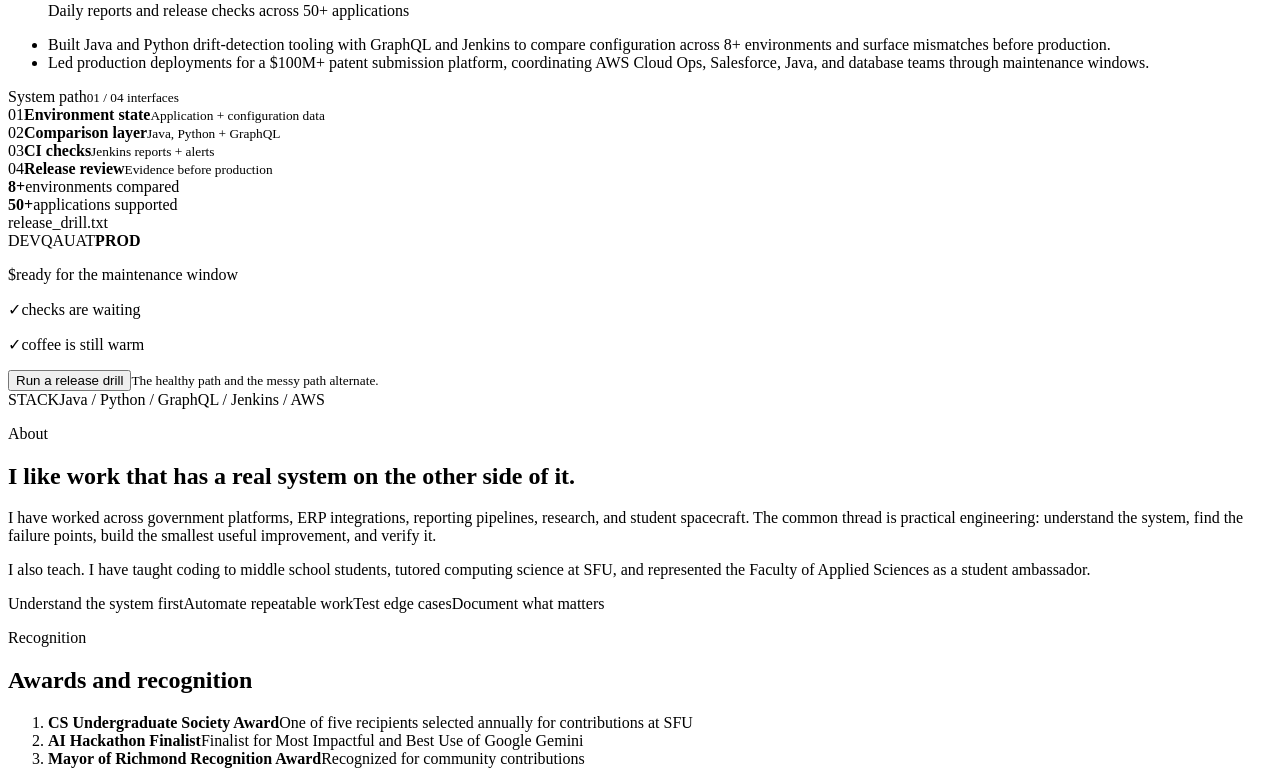
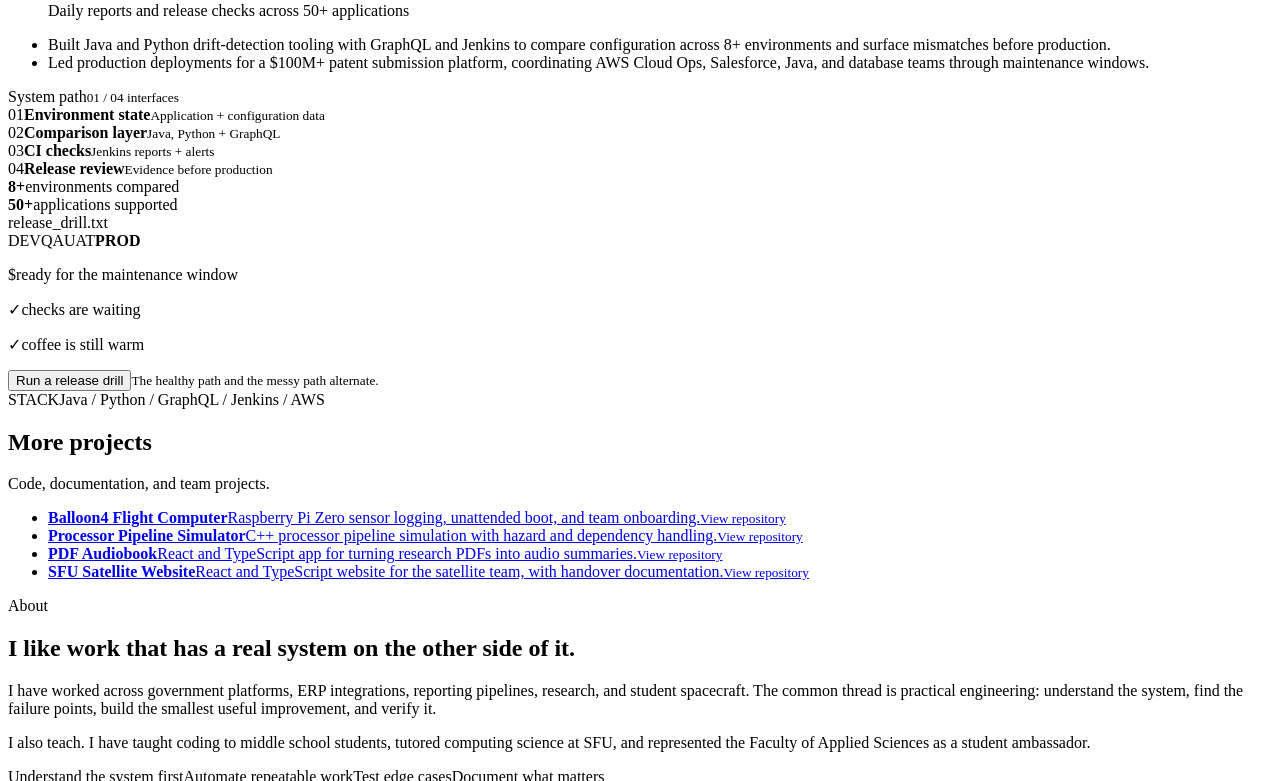
Before and after one commit to jumiknows/portfolio, a React (Vite) app: page / in a window 1280 px wide. Shown: the part 1325-2106 px from the top of the page. Built offline with nearby package versions, Linux system fonts and the light colour scheme; the HTML template or start-up script is replaced by a standard one.

Commit message:
Update portfolio projects and printable resume
* feat: align portfolio projects and resume with current work

* fix: escape project description in portfolio data

```diff
--- a/src/components/ProjectDemos.tsx
+++ b/src/components/ProjectDemos.tsx
@@ -30,7 +30,7 @@ function ReleaseDemo() {
   )
 }
 
-function AudiobookDemo() {
+function CleanListenDemo() {
   const [clean, setClean] = useState(false)
 
   return (
@@ -121,7 +121,7 @@ function FlightDemo() {
 export function ProjectDemo({ projectId }: { projectId: ProjectId }) {
   if (projectId === 'production') return <ReleaseDemo />
   if (projectId === 'privacy') return <ShareGuardDemo />
-  if (projectId === 'audiobook') return <AudiobookDemo />
+  if (projectId === 'cleanlisten') return <CleanListenDemo />
   if (projectId === 'data') return <DataPipelineDemo />
   return <FlightDemo />
 }
--- a/src/components/Workbench.tsx
+++ b/src/components/Workbench.tsx
@@ -1,5 +1,5 @@
 import { useRef, useState, type KeyboardEvent } from 'react'
-import { projects, type Project, type ProjectId } from '../content'
+import { otherProjects, projects, type Project, type ProjectId } from '../content'
 import { ProjectDemo } from './ProjectDemos'
 
 const firstProject = projects[0]
@@ -62,7 +62,7 @@ export function Workbench() {
           <small>Technical work, scope, and results</small>
         </div>
         <div className="bench-status-group">
-          <p className="bench-status"><i aria-hidden="true" /> 05 projects</p>
+          <p className="bench-status"><i aria-hidden="true" /> 05 case studies</p>
           <button
             className="qa-cat"
             type="button"
@@ -142,6 +142,23 @@ export function Workbench() {
           </div>
         </div>
       </article>
+      <section className="project-index" aria-labelledby="project-index-title">
+        <div className="project-index-heading">
+          <h2 id="project-index-title">More projects</h2>
+          <p>Code, documentation, and team projects.</p>
+        </div>
+        <ul>
+          {otherProjects.map((project) => (
+            <li key={project.href}>
+              <a href={project.href} target="_blank" rel="noreferrer">
+                <strong>{project.title}</strong>
+                <span>{project.description}</span>
+                <small>View repository</small>
+              </a>
+            </li>
+          ))}
+        </ul>
+      </section>
     </section>
   )
 }
--- a/src/content.ts
+++ b/src/content.ts
@@ -1,4 +1,4 @@
-export type ProjectId = 'production' | 'privacy' | 'audiobook' | 'data' | 'space'
+export type ProjectId = 'production' | 'privacy' | 'cleanlisten' | 'data' | 'space'
 
 export interface Link {
   label: string
@@ -34,7 +34,7 @@ export const profile = {
   eyebrow: 'Software engineer / systems, data, and embedded software',
   lead: 'I build production tooling, data pipelines, system integrations, and embedded software.',
   note: 'Most of my work starts with a manual or fragile process and ends with something testable, repeatable, and easier to operate.',
-  current: 'Software Engineer Co-op at Oakmont Industrial and Data Analyst Co-op at Elections Canada. Computer Science at SFU.',
+  current: 'Software Engineering Co-op at Oakmont Industrial and AI Engineer / Data Scientist Co-op at Elections Canada. Computing Science at SFU.',
   focusAreas: [
     'Production systems',
     'Data engineering',
@@ -102,12 +102,12 @@ export const projects: Project[] = [
     links: [{ label: 'View code', href: 'https://github.com/jumiknows/shareguard' }],
   },
   {
-    id: 'audiobook',
-    tab: 'PDF audiobook',
+    id: 'cleanlisten',
+    tab: 'CleanListen',
     label: '03 / Applied machine learning',
     organization: 'Personal project',
-    dates: '2025',
-    title: 'PDF Audiobook',
+    dates: '2025 to present',
+    title: 'CleanListen',
     intro:
       'Academic PDFs contain headers, page numbers, citations, and navigation text that make text-to-speech difficult to follow.',
     details: [
@@ -188,9 +188,34 @@ export const projects: Project[] = [
     links: [
       { label: 'ALEASAT', href: 'https://www.aleasat.space/' },
       { label: 'SFU SAT', href: 'https://sfusat.org/' },
+      { label: 'Mission software code', href: 'https://github.com/jumiknows/AleasatV2' },
+      { label: 'Balloon4 flight computer', href: 'https://github.com/jumiknows/Balloon4' },
     ],
   },
 ]
+
+export const otherProjects = [
+  {
+    title: 'Balloon4 Flight Computer',
+    description: 'Raspberry Pi Zero sensor logging, unattended boot, and team onboarding.',
+    href: 'https://github.com/jumiknows/Balloon4',
+  },
+  {
+    title: 'Processor Pipeline Simulator',
+    description: 'C++ processor pipeline simulation with hazard and dependency handling.',
+    href: 'https://github.com/jumiknows/Processor-Pipeline-Simulator',
+  },
+  {
+    title: 'PDF Audiobook',
+    description: 'React and TypeScript app for turning research PDFs into audio summaries.',
+    href: 'https://github.com/jumiknows/pdf-audiobook',
+  },
+  {
+    title: 'SFU Satellite Website',
+    description: 'React and TypeScript website for the satellite team, with handover documentation.',
+    href: 'https://github.com/jumiknows/sfusat_website',
+  },
+] as const
 
 export const about = {
   eyebrow: 'About',
--- a/src/styles/workbench.css
+++ b/src/styles/workbench.css
@@ -769,3 +769,86 @@
   color: var(--color-cyan-deep);
   font-weight: 700;
 }
+
+/* Compact project links after the case studies */
+
+.project-index {
+  position: relative;
+  z-index: 4;
+  margin: 0 1.25rem 1.25rem;
+  padding: 1.5rem;
+  border: 1px solid #354a55;
+  background: #0a171e;
+}
+
+.project-index-heading {
+  display: flex;
+  flex-wrap: wrap;
+  align-items: baseline;
+  justify-content: space-between;
+  gap: 0.5rem 1.5rem;
+}
+
+.project-index h2 {
+  margin: 0;
+  color: #e6f0f4;
+  font-size: 1.25rem;
+  letter-spacing: -0.03em;
+}
+
+.project-index-heading p {
+  margin: 0;
+  color: #9cabb3;
+  font-size: 0.8125rem;
+}
+
+.project-index ul {
+  margin: 1.125rem 0 0;
+  padding: 0;
+  display: grid;
+  grid-template-columns: repeat(auto-fit, minmax(min(100%, 14rem), 1fr));
+  gap: 0.75rem;
+  list-style: none;
+}
+
+.project-index li {
+  min-width: 0;
+}
+
+.project-index a {
+  min-height: 9.5rem;
+  height: 100%;
+  padding: 1rem;
+  display: flex;
+  flex-direction: column;
+  gap: 0.5625rem;
+  border: 1px solid #435a65;
+  background: #0d202a;
+  color: #dfe9ed;
+  text-decoration: none;
+  transition: border-color 140ms ease, background 140ms ease;
+}
+
+.project-index a:hover {
+  border-color: var(--color-cyan);
+  background: #12303b;
+}
+
+.project-index strong {
+  font-size: 0.9375rem;
+  line-height: 1.35;
+}
+
+.project-index span {
+  color: #9fb1ba;
+  font-size: 0.8125rem;
+  line-height: 1.5;
+}
+
+.project-index small {
+  margin-top: auto;
+  color: var(--color-cyan);
+  font-family: var(--font-mono);
+  font-size: 0.6875rem;
+  font-weight: 600;
+}
```
Also changed, not shown: public/resume.html (+70 -73 lines), 1 other file (tests, documents, lock files or other folders).
